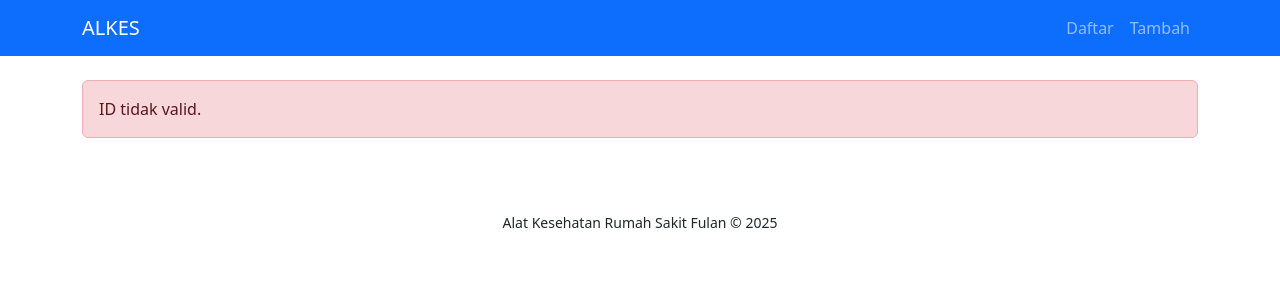
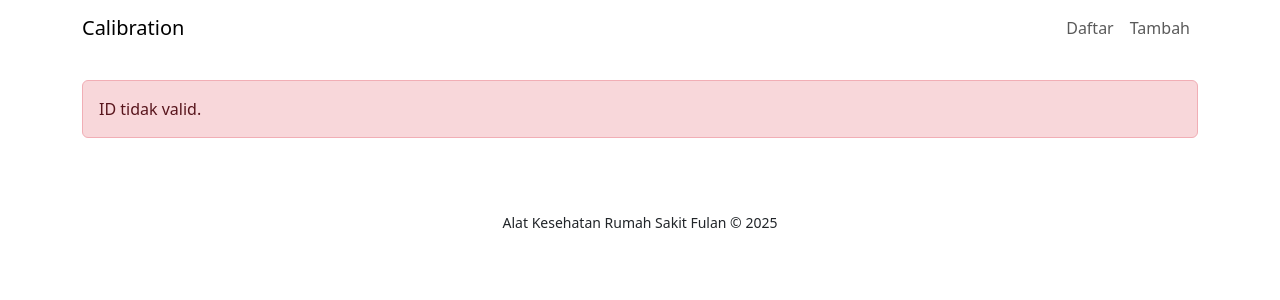
Before and after one commit to 1perfect-cell/UTS-PEMROGRAMAN-WEB-1202305026, a PHP site: page /edit.php in a window 1280 px wide. Shown: the top 300 px of the page. Run offline with PHP 8.4, Linux system fonts and the light colour scheme.

Commit message:
ubah warna header

```diff
--- a/header.php
+++ b/header.php
@@ -6,17 +6,20 @@
 <head>
   <meta charset="utf-8">
   <meta name="viewport" content="width=device-width, initial-scale=1">
-  <title>Alat Kesehatan Rumah Sakit Fulan</title>
+  <title>Calibration Management</title>
   <!-- Bootstrap 5 CDN -->
   <link href="https://cdn.jsdelivr.net/npm/bootstrap@5.3.2/dist/css/bootstrap.min.css" rel="stylesheet">
   <!-- Custom CSS -->
   <link rel="stylesheet" href="assets/css/style.css">
 </head>
 <body>
-<nav class="navbar navbar-expand-lg navbar-dark bg-primary mb-4">
+<nav class="navbar navbar-expand-lg navbar-light custom-yellow mb-4">
   <div class="container">
-    <a class="navbar-brand" href="index.php">ALKES</a>
-    <div class="collapse navbar-collapse">
+    <a class="navbar-brand" href="index.php">Calibration</a>
+    <button class="navbar-toggler" type="button" data-bs-toggle="collapse" data-bs-target="#navbarNav">
+      <span class="navbar-toggler-icon"></span>
+    </button>
+    <div class="collapse navbar-collapse" id="navbarNav">
       <ul class="navbar-nav ms-auto">
         <li class="nav-item"><a class="nav-link" href="index.php">Daftar</a></li>
         <li class="nav-item"><a class="nav-link" href="create.php">Tambah</a></li>
```
Also changed, not shown: style.css (+16 -1 lines).
